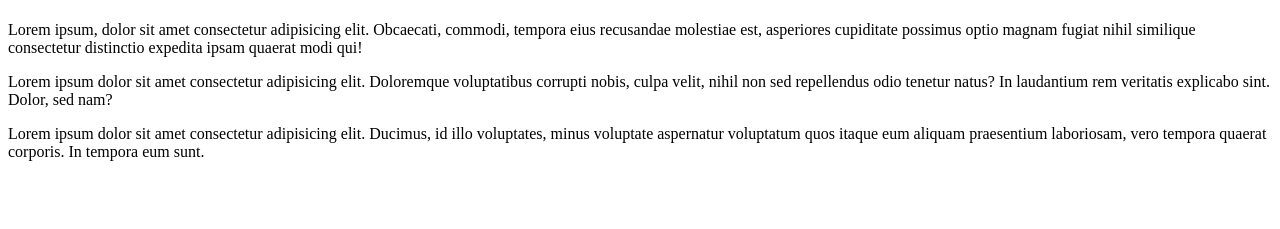
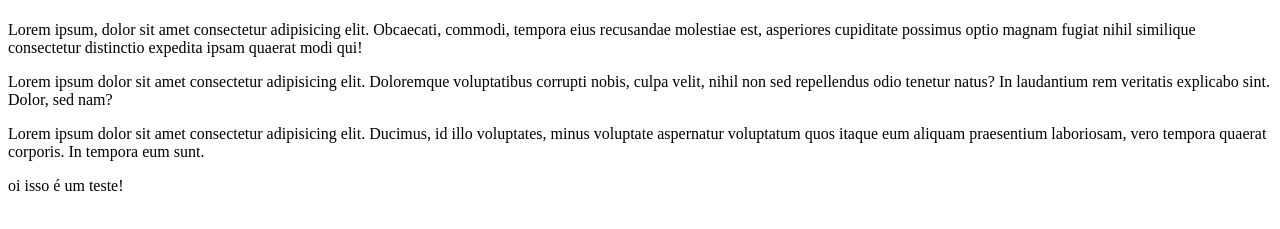
Before and after one commit to MatosoGL/hello-world, a plain HTML site: page index.html in a window 1280 px wide. Shown: the part 59-288 px from the top of the page. Drawn offline with Linux system fonts and the light colour scheme.

Commit message:
dei um oi no quarto "p"

```diff
--- a/index.html
+++ b/index.html
@@ -9,5 +9,6 @@
     <p>Lorem ipsum, dolor sit amet consectetur adipisicing elit. Obcaecati, commodi, tempora eius recusandae molestiae est, asperiores cupiditate possimus optio magnam fugiat nihil similique consectetur distinctio expedita ipsam quaerat modi qui!</p>
     <p>Lorem ipsum dolor sit amet consectetur adipisicing elit. Doloremque voluptatibus corrupti nobis, culpa velit, nihil non sed repellendus odio tenetur natus? In laudantium rem veritatis explicabo sint. Dolor, sed nam?</p>
     <p>Lorem ipsum dolor sit amet consectetur adipisicing elit. Ducimus, id illo voluptates, minus voluptate aspernatur voluptatum quos itaque eum aliquam praesentium laboriosam, vero tempora quaerat corporis. In tempora eum sunt.</p>
+    <p>oi isso é um teste!</p>
 </body>
 </html>
```
